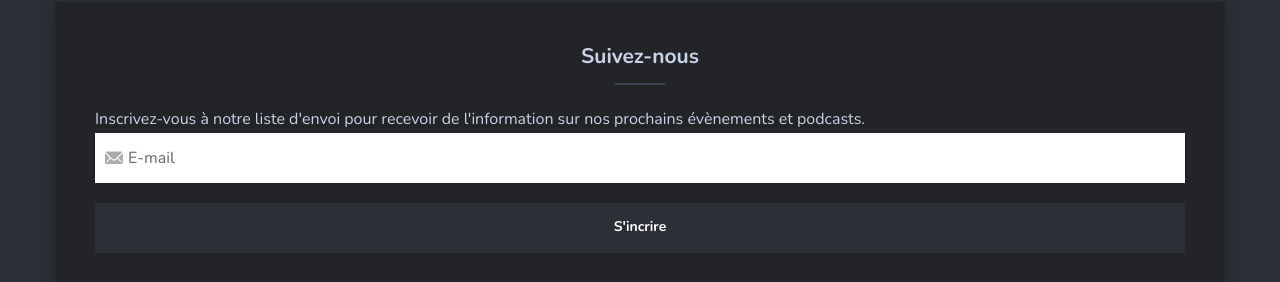
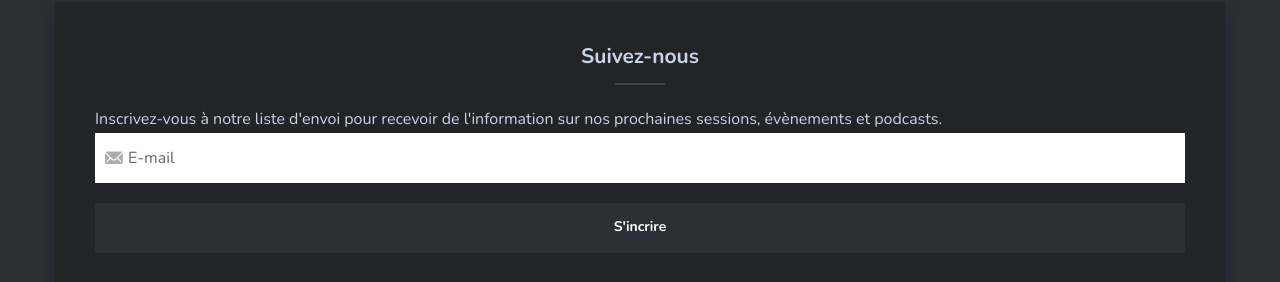
Before and after one commit to sessions-marteau/sessions-marteau-2.github.io, a Jekyll site: the page built from index.html, in a window 1280 px wide. Shown: the part 1490-1772 px from the top of the page. Built offline with Jekyll 4.4.1, drawn with Linux system fonts in a browser that asks for light colours; nearby versions of some CDN libraries; the list of posts is cut into pages by our own code.

Commit message:
Update sidebar.html
texte Inscrivez-vous

```diff
--- a/_includes/sidebar.html
+++ b/_includes/sidebar.html
@@ -25,7 +25,7 @@
  -->
   <div class="widget widget-social">
     <h3 class="widget-title">Suivez-nous</h3>
-    <div class="newsletter-subtitle">Inscrivez-vous à notre liste d'envoi pour recevoir de l'information sur nos prochains évènements et podcasts.</div>
+    <div class="newsletter-subtitle">Inscrivez-vous à notre liste d'envoi pour recevoir de l'information sur nos prochaines sessions, évènements et podcasts.</div>
     <div class="widget-newsletter">
 
       <form class="c-newsletter-form validate"
```
